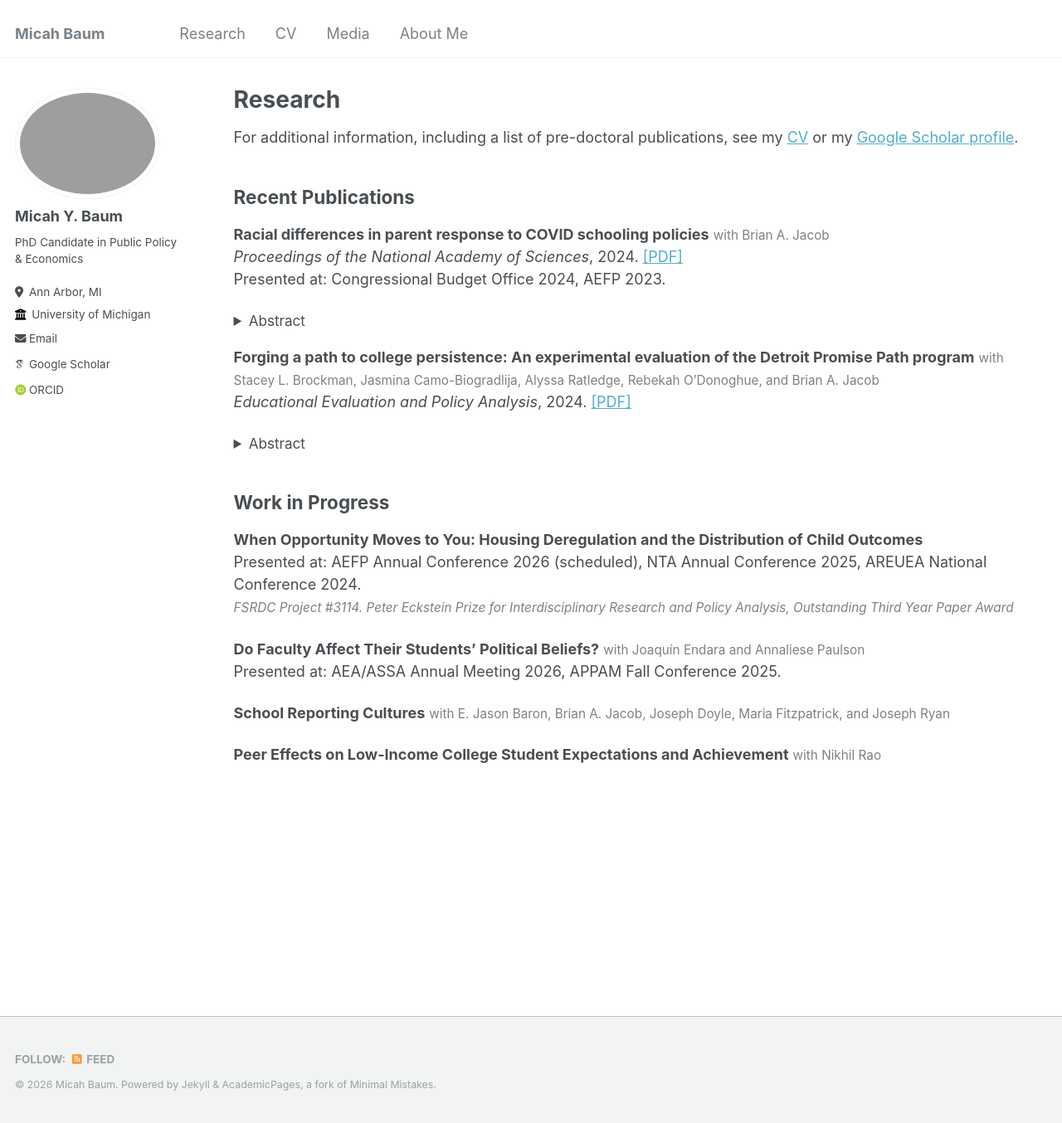
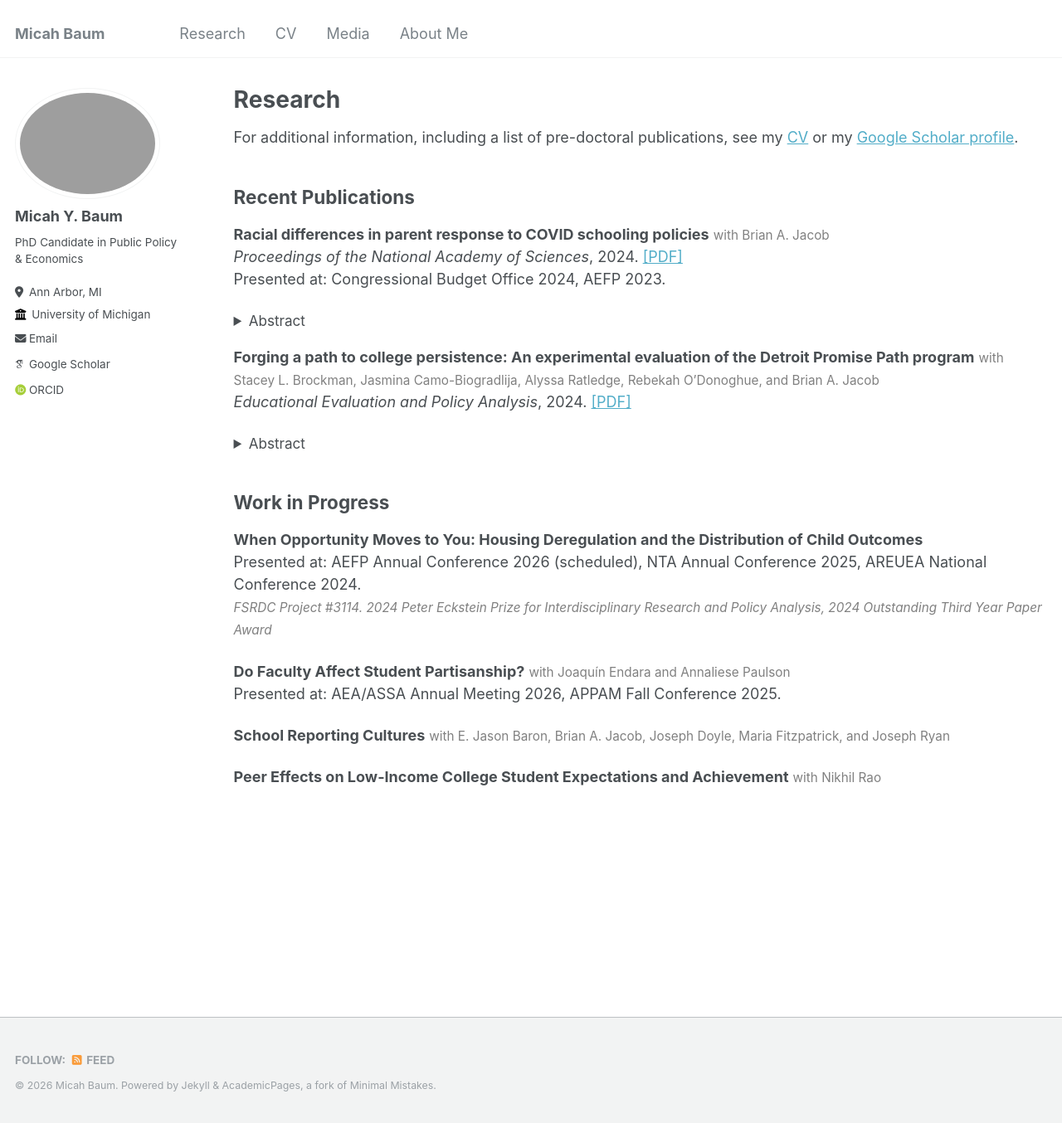
Before and after one commit to micah-baum/micah-baum.github.io, a Jekyll site: the page built from _pages/research.md, in a window 1280 px wide and 1354 px high. Shown: the whole window at 83% size. Built offline with Jekyll 4.4.1, drawn with Linux system fonts in a browser that asks for light colours; some web fonts are replaced.

Commit message:
Update research.md

```diff
--- a/_pages/research.md
+++ b/_pages/research.md
@@ -30,9 +30,9 @@ Detroit students who obtain a college degree overcome many obstacles to do so. T
 ## Work in Progress
 **When Opportunity Moves to You: Housing Deregulation and the Distribution of Child Outcomes** <br>
 Presented at: AEFP Annual Conference 2026 (scheduled), NTA Annual Conference 2025, AREUEA National Conference 2024. <br>
-<span style="font-size:85%; color:gray;"> _FSRDC Project #3114. Peter Eckstein Prize for Interdisciplinary Research and Policy Analysis, Outstanding Third Year Paper Award_ <br> </span>
+<span style="font-size:85%; color:gray;"> _FSRDC Project #3114. 2024 Peter Eckstein Prize for Interdisciplinary Research and Policy Analysis, 2024 Outstanding Third Year Paper Award_ <br> </span>
 
-**Do Faculty Affect Their Students' Political Beliefs?** <span style="font-size:85%; color:gray;">with Joaqu&iacute;n Endara and Annaliese Paulson </span>  <br>
+**Do Faculty Affect Student Partisanship?** <span style="font-size:85%; color:gray;">with Joaqu&iacute;n Endara and Annaliese Paulson </span>  <br>
 Presented at: AEA/ASSA Annual Meeting 2026, APPAM Fall Conference 2025.
 
 **School Reporting Cultures** <span style="font-size:85%; color:gray;">with E. Jason Baron, Brian A. Jacob, Joseph Doyle, Maria Fitzpatrick, and Joseph Ryan </span>  <br>
```
